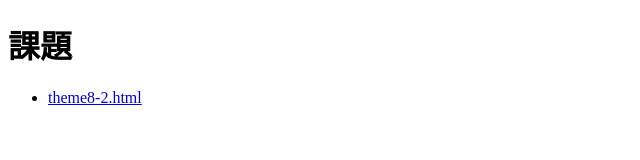
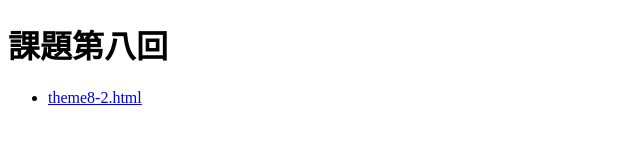
Before and after one commit to ponnopanda/Theme, a plain HTML site: page index.html in a window 1280 px wide. Shown: the whole page, without its empty margins (0-640 px from the left). Drawn offline with Linux system fonts and the light colour scheme.

Commit message:
Update index.html

```diff
--- a/index.html
+++ b/index.html
@@ -5,7 +5,7 @@
     <title>課題</title>
 </head>
 <body>
-    <h1>課題</h1>
+    <h1>課題第八回</h1>
     <p>
         <ul>
             <li><a href="theme8-2.html">theme8-2.html</a></li>
```
